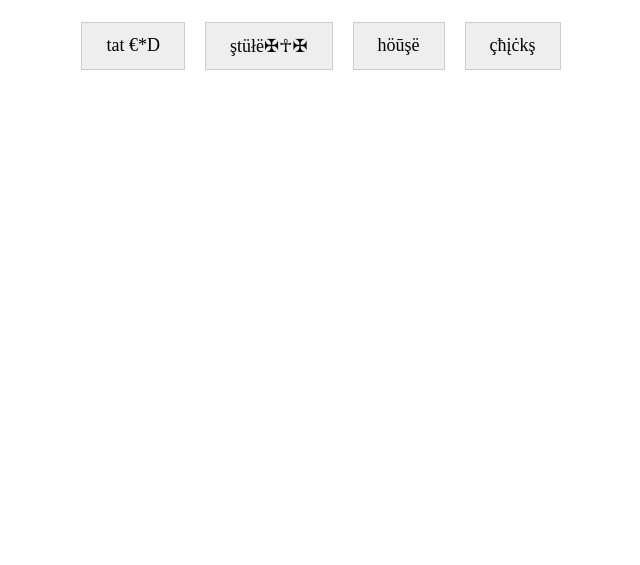
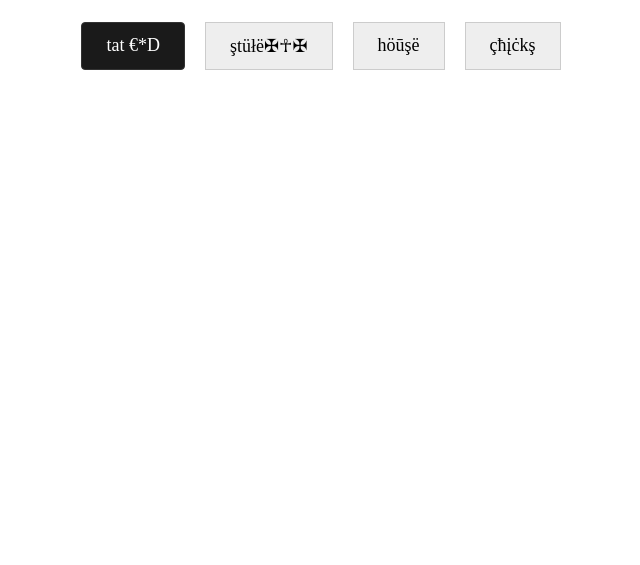
Before and after one commit to pollswarg-a11y/kkkkkkkl, a plain HTML site: page index.html in a window 1280 px wide. Shown: the part 235-800 px from the top of the page, without its empty margins (319-959 px from the left). Drawn offline with Linux system fonts and the light colour scheme.

Commit message:
Update index.html

```diff
--- a/index.html
+++ b/index.html
@@ -19,7 +19,7 @@
 
 <!-- Кнопки-ссылки, которые будут открывать новые вкладки -->
 <nav style="display: flex !important; justify-content: center !important; gap: 20px !important; flex-wrap: wrap !important; margin: 25px 0 !important;">
-    <a href="https://pollswarg-a11y.github.io/kkkkkkkw/" style="font-size: 18px !important; padding: 12px 24px !important; text-decoration: none; background: #eee; color: #000; border: 1px solid #ccc; display: inline-block;">tat €*D</a>
+   <a href="https://pollswarg-a11y.github.io/kkkkkkkw/" style="font-size: 18px !important; padding: 12px 24px !important; text-decoration: none; background: #1a1a1a; color: #fff; border: 1px solid #333; border-radius: 4px; display: inline-block;">tat €*D</a>
     <a href="ССЫЛКА_НА_ПЕН_2" target="_blank" style="font-size: 18px !important; padding: 12px 24px !important; text-decoration: none; background: #eee; color: #000; border: 1px solid #ccc; display: inline-block;">ştüłë✠☥✠</a>
     <a href="ССЫЛКА_НА_ПЕН_3" target="_blank" style="font-size: 18px !important; padding: 12px 24px !important; text-decoration: none; background: #eee; color: #000; border: 1px solid #ccc; display: inline-block;">höūşë</a>
     <a href="ССЫЛКА_НА_ПЕН_4" target="_blank" style="font-size: 18px !important; padding: 12px 24px !important; text-decoration: none; background: #eee; color: #000; border: 1px solid #ccc; display: inline-block;">çħįċkş</a>
```
